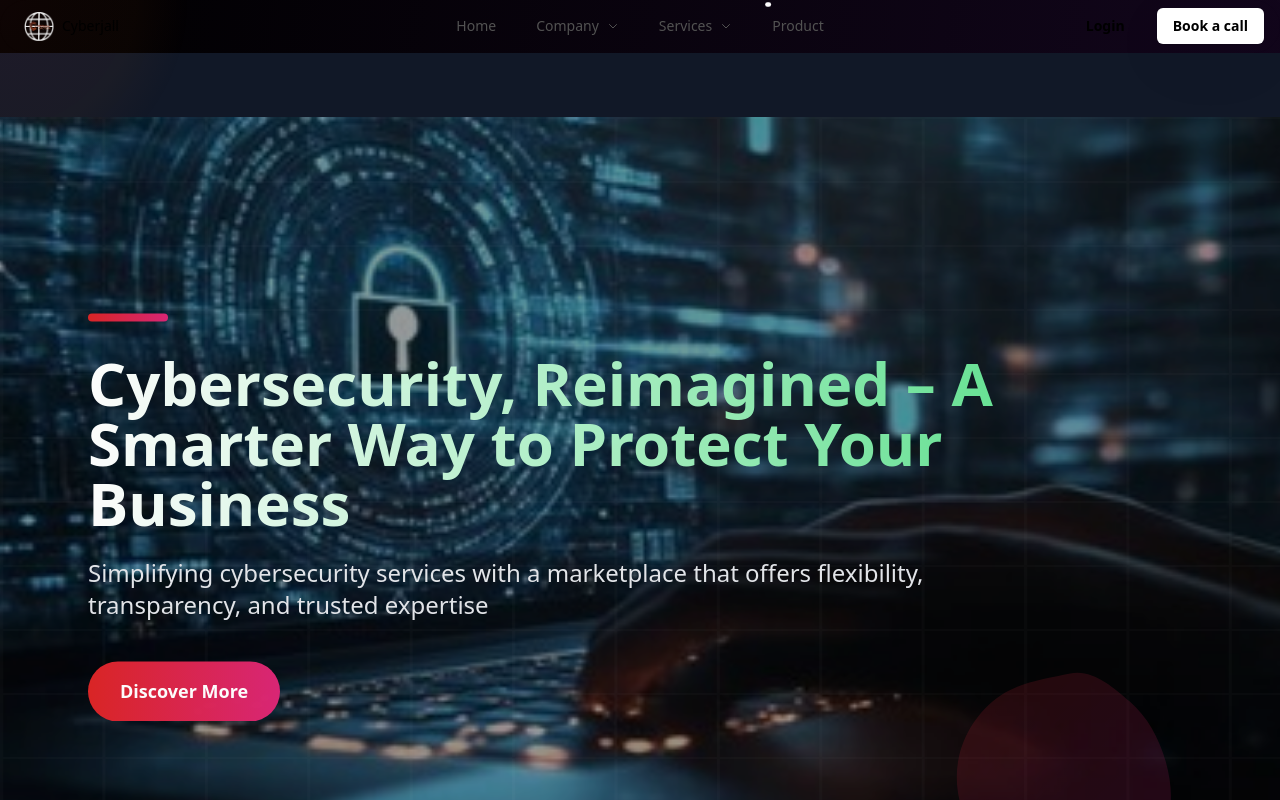
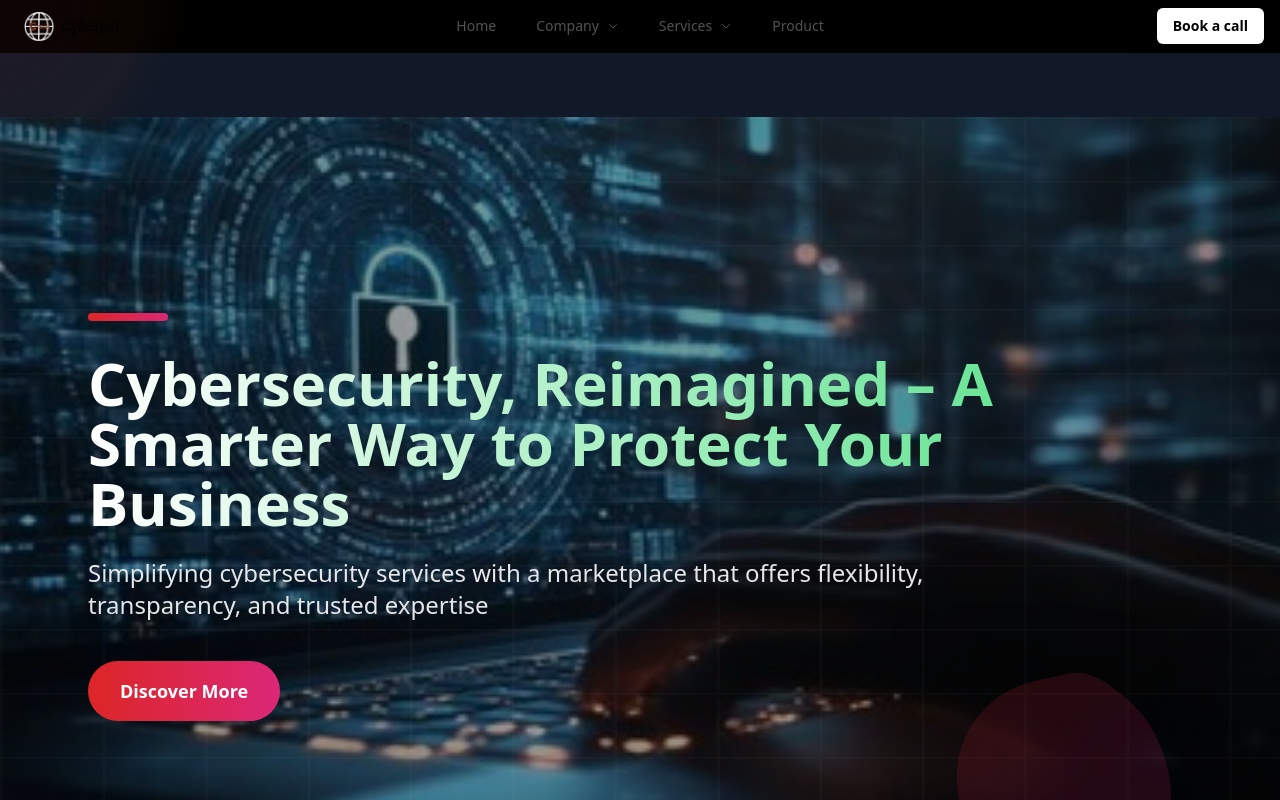
Before and after one commit to Mastermind730/CyberJall, a Next.js app: page / in a window 1280 px wide. Shown: the top 800 px of the page. Built offline with nearby package versions, Linux system fonts and the light colour scheme.

Commit message:
removed some unused things

```diff
--- a/src/app/cyberrequirements/page.tsx
+++ b/src/app/cyberrequirements/page.tsx
@@ -716,7 +716,7 @@
               {activeSection === 1 && (
                 <motion.div
                   key="section1"
-                  variants={sectionVariants}
+                  // variants={sectionVariants}
                   initial="hidden"
                   animate="visible"
                   exit="exit"
@@ -732,7 +732,7 @@
                     </div>
 
                     <div className="space-y-8">
-                      <motion.div variants={itemVariants} className="group">
+                      <motion.div  className="group">
                         <label className="block text-gray-300 mb-2 font-medium">
                           Company Name
                         </label>
--- a/src/app/layout.tsx
+++ b/src/app/layout.tsx
@@ -1,12 +1,11 @@
+/* eslint-disable @typescript-eslint/no-unused-vars */
 
 import type { Metadata } from "next";
 import { Geist, Geist_Mono } from "next/font/google";
 import "./globals.css";
-import NewNavbar from "./components/NewNavbar";
 import Footer from "./components/Footer";
 // import DynamicBackground from "./components/Background";
-import GlobalLayout from "./components/GLobalLayout";
-import NavbarNew, { Navbar } from "./components/Navbar";
+import NavbarNew from "./components/Navbar";
 
 const geistSans = Geist({
   variable: "--font-geist-sans",
@@ -36,14 +35,14 @@
       <body className={`${geistSans.variable} ${geistMono.variable} bg-black text-white antialiased`}>
         {/* Background for ALL pages */}
         {/* <DynamicBackground /> */}
-        <GlobalLayout>
+        {/* <GlobalLayout> */}
         {/* Content wrapper with higher z-index */}
         <div className="relative z-10 min-h-screen flex flex-col">
       <NavbarNew />
           <main className="flex-1">{children}</main>
           <Footer />
         </div>
-        </GlobalLayout>
+        {/* </GlobalLayout> */}
       </body>
     </html>
   );
```
